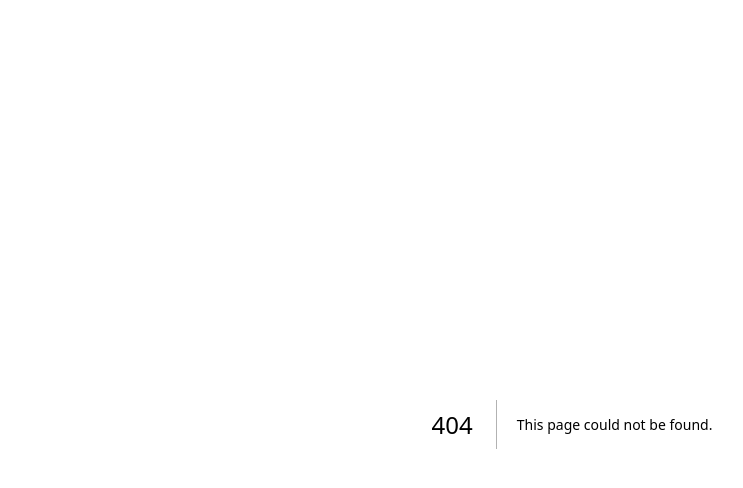
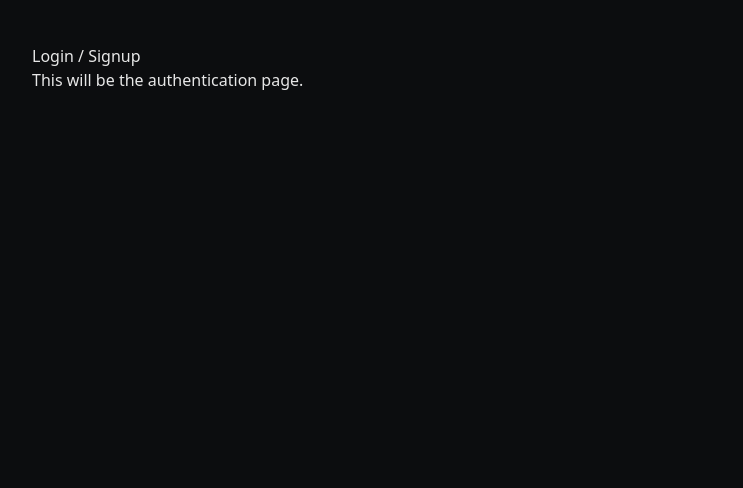
Before and after one commit to benmetson/pga-oneanddone, a Next.js app: page /auth in a window 1280 px wide. Before the commit this address had no page. Shown: the top 488 px of the page, without its empty margins (68-811 px from the left). Built offline with nearby package versions, Linux system fonts and the light colour scheme.

Commit message:
Create page.tsx

```diff
--- /dev/null
+++ b/src/app/auth/page.tsx
@@ -0,0 +1,8 @@
+export default function AuthPage() {
+  return (
+    <main style={{ padding: 20 }}>
+      <h1>Login / Signup</h1>
+      <p>This will be the authentication page.</p>
+    </main>
+  );
+}
```
